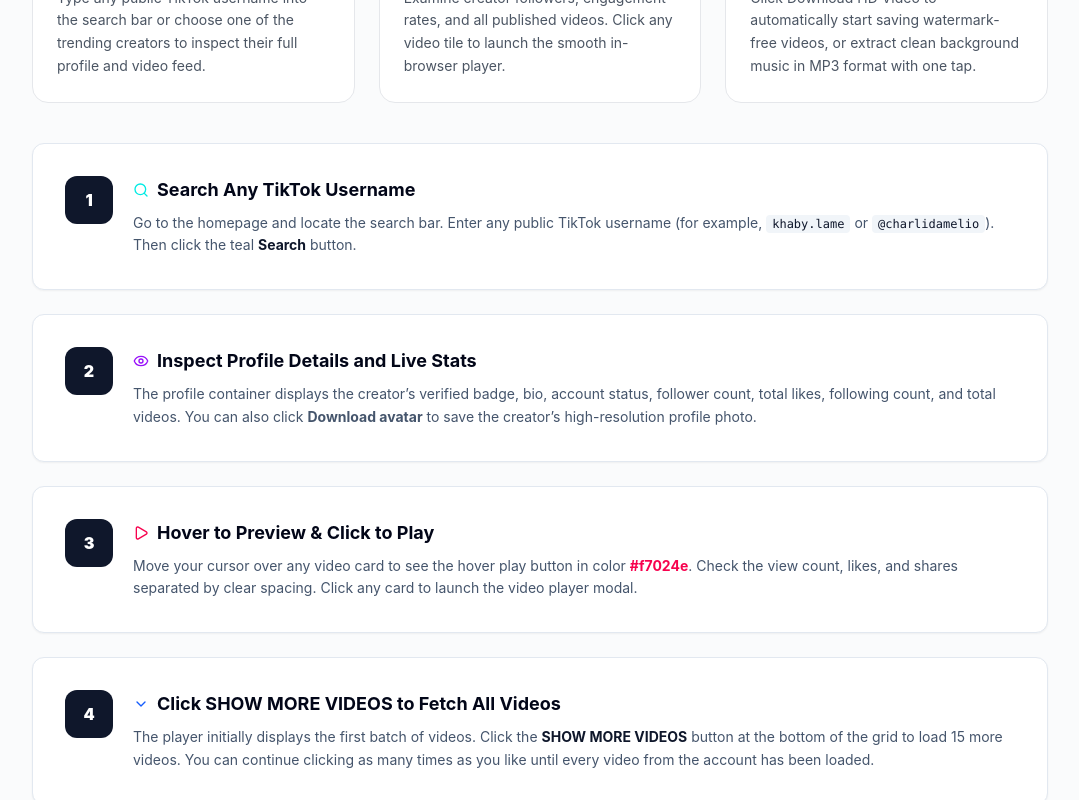
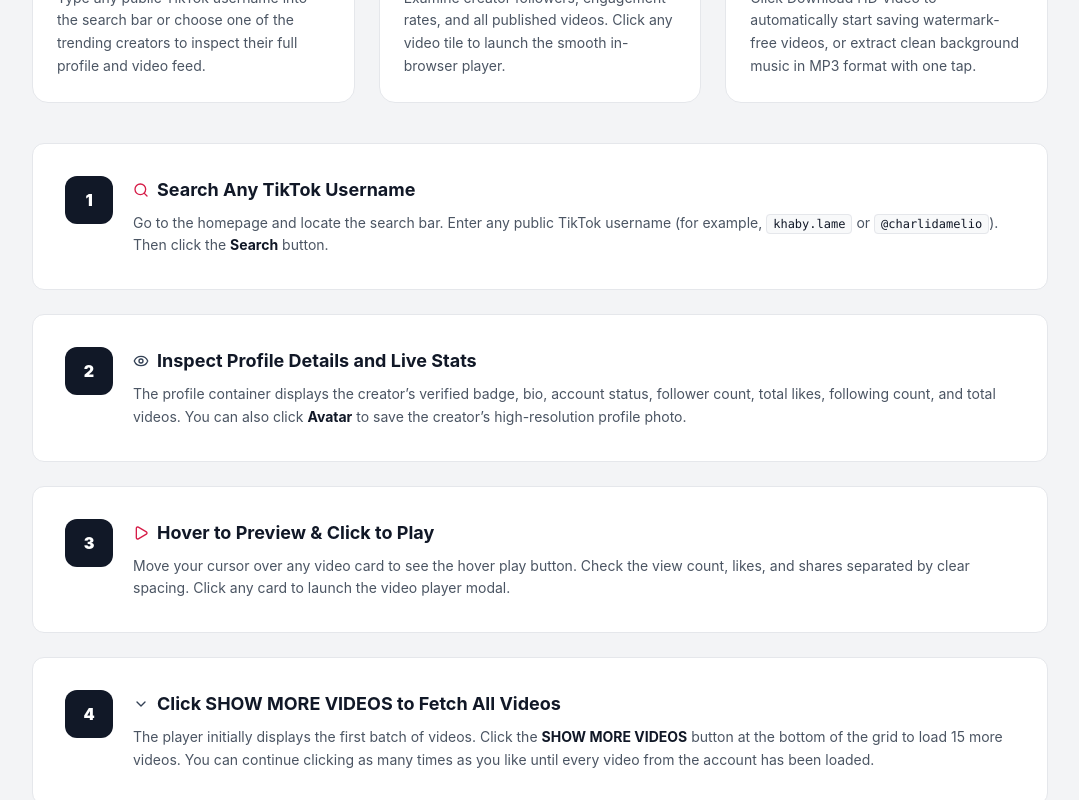
Before and after one commit to eaelax/testing, a Next.js app: page /how-to-use-tiktok-profile-viewer in a window 1280 px wide. Shown: the part 648-1448 px from the top of the page, without its empty margins (100-1179 px from the left). Built offline with nearby package versions, Linux system fonts and the light colour scheme.

Commit message:
Update page.tsx

```diff
--- a/app/how-to-use-tiktok-profile-viewer/page.tsx
+++ b/app/how-to-use-tiktok-profile-viewer/page.tsx
@@ -5,10 +5,8 @@ import {
   Eye,
   Play,
   Download,
-  Music,
   CheckCircle2,
   ChevronDown,
-  ArrowRight,
   HelpCircle,
 } from 'lucide-react';
 import Navbar from '@/components/Navbar';
@@ -75,7 +73,7 @@ export default function HowToUsePage() {
   };
 
   return (
-    <div className="min-h-screen flex flex-col bg-[#fafbfc] text-slate-900">
+    <div className="min-h-screen flex flex-col bg-[#F3F4F6] text-[#111827]">
       <Navbar />
 
       <main className="flex-1 max-w-[1080px] w-full mx-auto px-4 sm:px-6 lg:px-8 py-8 sm:py-12">
@@ -88,15 +86,15 @@ export default function HowToUsePage() {
 
         {/* Hero Section */}
         <div className="text-center max-w-3xl mx-auto my-8">
-          <h1 className="text-3xl sm:text-5xl font-black text-slate-950 tracking-tight leading-tight">
+          <h1 className="text-3xl sm:text-5xl font-black text-[#111827] tracking-tight leading-tight">
             How to Use Tik Profiles Viewer
           </h1>
-          <p className="text-sm sm:text-base md:text-lg text-slate-600 mt-4 leading-relaxed">
+          <p className="text-sm sm:text-base md:text-lg text-[#4B5563] mt-4 leading-relaxed">
             Follow this simple guide to search any public TikTok profile, stream videos without stutter, and download watermark-free HD videos on TikProfilesViewer.com.
           </p>
         </div>
 
-        {/* 3-Step Visual Mockup Cards (Steps.png Design) */}
+        {/* 3-Step Visual Mockup Cards */}
         <div className="my-8">
           <HowToUseSteps />
         </div>
@@ -106,20 +104,20 @@ export default function HowToUsePage() {
           {/* Step 1 */}
           <div
             id="step-1"
-            className="p-6 sm:p-8 rounded-xl bg-white border border-slate-200 shadow-xs flex flex-col sm:flex-row gap-5 items-start"
+            className="p-6 sm:p-8 rounded-xl bg-[#FFFFFF] border border-[#E5E7EB] flex flex-col sm:flex-row gap-5 items-start"
           >
-            <div className="w-12 h-12 rounded-xl bg-slate-900 text-white font-black text-base flex items-center justify-center shrink-0">
+            <div className="w-12 h-12 rounded-xl bg-[#111827] text-[#FFFFFF] font-black text-base flex items-center justify-center shrink-0">
               1
             </div>
             <div className="flex-1 space-y-2">
               <div className="flex items-center gap-2">
-                <Search className="w-4 h-4 text-[#01ebe4]" />
-                <h2 className="text-base sm:text-lg font-bold text-slate-950">
+                <Search className="w-4 h-4 text-[#D61C47]" />
+                <h2 className="text-base sm:text-lg font-bold text-[#111827]">
                   Search Any TikTok Username
                 </h2>
               </div>
-              <p className="text-xs sm:text-sm text-slate-600 leading-relaxed">
-                Go to the homepage and locate the search bar. Enter any public TikTok username (for example, <code className="bg-slate-100 px-1.5 py-0.5 rounded text-slate-900 font-mono text-xs">khaby.lame</code> or <code className="bg-slate-100 px-1.5 py-0.5 rounded text-slate-900 font-mono text-xs">@charlidamelio</code>). Then click the teal <strong className="text-slate-900">Search</strong> button.
+              <p className="text-xs sm:text-sm text-[#4B5563] leading-relaxed">
+                Go to the homepage and locate the search bar. Enter any public TikTok username (for example, <code className="bg-[#F8F9FA] border border-[#E5E7EB] px-1.5 py-0.5 rounded text-[#111827] font-mono text-xs">khaby.lame</code> or <code className="bg-[#F8F9FA] border border-[#E5E7EB] px-1.5 py-0.5 rounded text-[#111827] font-mono text-xs">@charlidamelio</code>). Then click the <strong className="text-[#111827]">Search</strong> button.
               </p>
             </div>
           </div>
@@ -127,20 +125,20 @@ export default function HowToUsePage() {
           {/* Step 2 */}
           <div
             id="step-2"
-            className="p-6 sm:p-8 rounded-xl bg-white border border-slate-200 shadow-xs flex flex-col sm:flex-row gap-5 items-start"
+            className="p-6 sm:p-8 rounded-xl bg-[#FFFFFF] border border-[#E5E7EB] flex flex-col sm:flex-row gap-5 items-start"
           >
-            <div className="w-12 h-12 rounded-xl bg-slate-900 text-white font-black text-base flex items-center justify-center shrink-0">
+            <div className="w-12 h-12 rounded-xl bg-[#111827] text-[#FFFFFF] font-black text-base flex items-center justify-center shrink-0">
               2
             </div>
             <div className="flex-1 space-y-2">
               <div className="flex items-center gap-2">
-                <Eye className="w-4 h-4 text-purple-600" />
-                <h2 className="text-base sm:text-lg font-bold text-slate-950">
+                <Eye className="w-4 h-4 text-[#334155]" />
+                <h2 className="text-base sm:text-lg font-bold text-[#111827]">
                   Inspect Profile Details and Live Stats
                 </h2>
               </div>
-              <p className="text-xs sm:text-sm text-slate-600 leading-relaxed">
-                The profile container displays the creator’s verified badge, bio, account status, follower count, total likes, following count, and total videos. You can also click <strong>Download avatar</strong> to save the creator’s high-resolution profile photo.
+              <p className="text-xs sm:text-sm text-[#4B5563] leading-relaxed">
+                The profile container displays the creator’s verified badge, bio, account status, follower count, total likes, following count, and total videos. You can also click <strong className="text-[#111827]">Avatar</strong> to save the creator’s high-resolution profile photo.
               </p>
             </div>
           </div>
@@ -148,20 +146,20 @@ export default function HowToUsePage() {
           {/* Step 3 */}
           <div
             id="step-3"
-            className="p-6 sm:p-8 rounded-xl bg-white border border-slate-200 shadow-xs flex flex-col sm:flex-row gap-5 items-start"
+            className="p-6 sm:p-8 rounded-xl bg-[#FFFFFF] border border-[#E5E7EB] flex flex-col sm:flex-row gap-5 items-start"
           >
-            <div className="w-12 h-12 rounded-xl bg-slate-900 text-white font-black text-base flex items-center justify-center shrink-0">
+            <div className="w-12 h-12 rounded-xl bg-[#111827] text-[#FFFFFF] font-black text-base flex items-center justify-center shrink-0">
               3
             </div>
             <div className="flex-1 space-y-2">
               <div className="flex items-center gap-2">
-                <Play className="w-4 h-4 text-[#f7024e]" />
-                <h2 className="text-base sm:text-lg font-bold text-slate-950">
+                <Play className="w-4 h-4 text-[#D61C47]" />
+                <h2 className="text-base sm:text-lg font-bold text-[#111827]">
                   Hover to Preview &amp; Click to Play
                 </h2>
               </div>
-              <p className="text-xs sm:text-sm text-slate-600 leading-relaxed">
-                Move your cursor over any video card to see the hover play button in color <strong className="text-[#f7024e]">#f7024e</strong>. Check the view count, likes, and shares separated by clear spacing. Click any card to launch the video player modal.
+              <p className="text-xs sm:text-sm text-[#4B5563] leading-relaxed">
+                Move your cursor over any video card to see the hover play button. Check the view count, likes, and shares separated by clear spacing. Click any card to launch the video player modal.
               </p>
             </div>
           </div>
@@ -169,20 +167,20 @@ export default function HowToUsePage() {
           {/* Step 4 */}
           <div
             id="step-4"
-            className="p-6 sm:p-8 rounded-xl bg-white border border-slate-200 shadow-xs flex flex-col sm:flex-row gap-5 items-start"
+            className="p-6 sm:p-8 rounded-xl bg-[#FFFFFF] border border-[#E5E7EB] flex flex-col sm:flex-row gap-5 items-start"
           >
-            <div className="w-12 h-12 rounded-xl bg-slate-900 text-white font-black text-base flex items-center justify-center shrink-0">
+            <div className="w-12 h-12 rounded-xl bg-[#111827] text-[#FFFFFF] font-black text-base flex items-center justify-center shrink-0">
               4
             </div>
             <div className="flex-1 space-y-2">
               <div className="flex items-center gap-2">
-                <ChevronDown className="w-4 h-4 text-blue-600" />
-                <h2 className="text-base sm:text-lg font-bold text-slate-950">
+                <ChevronDown className="w-4 h-4 text-[#334155]" />
+                <h2 className="text-base sm:text-lg font-bold text-[#111827]">
                   Click SHOW MORE VIDEOS to Fetch All Videos
                 </h2>
               </div>
-              <p className="text-xs sm:text-sm text-slate-600 leading-relaxed">
-                The player initially displays the first batch of videos. Click the <strong className="text-slate-900 uppercase">SHOW MORE VIDEOS</strong> button at the bottom of the grid to load 15 more videos. You can continue clicking as many times as you like until every video from the account has been loaded.
+              <p className="text-xs sm:text-sm text-[#4B5563] leading-relaxed">
+                The player initially displays the first batch of videos. Click the <strong className="text-[#111827] uppercase">SHOW MORE VIDEOS</strong> button at the bottom of the grid to load 15 more videos. You can continue clicking as many times as you like until every video from the account has been loaded.
               </p>
             </div>
           </div>
@@ -190,65 +188,65 @@ export default function HowToUsePage() {
           {/* Step 5 */}
           <div
             id="step-5"
-            className="p-6 sm:p-8 rounded-xl bg-white border border-slate-200 shadow-xs flex flex-col sm:flex-row gap-5 items-start"
+            className="p-6 sm:p-8 rounded-xl bg-[#FFFFFF] border border-[#E5E7EB] flex flex-col sm:flex-row gap-5 items-start"
           >
-            <div className="w-12 h-12 rounded-xl bg-slate-900 text-white font-black text-base flex items-center justify-center shrink-0">
+            <div className="w-12 h-12 rounded-xl bg-[#111827] text-[#FFFFFF] font-black text-base flex items-center justify-center shrink-0">
               5
             </div>
             <div className="flex-1 space-y-2">
               <div className="flex items-center gap-2">
-                <Download className="w-4 h-4 text-emerald-600" />
-                <h2 className="text-base sm:text-lg font-bold text-slate-950">
+                <Download className="w-4 h-4 text-[#0F766E]" />
+                <h2 className="text-base sm:text-lg font-bold text-[#111827]">
                   Download Watermark-Free HD Video or MP3 Audio
                 </h2>
               </div>
-              <p className="text-xs sm:text-sm text-slate-600 leading-relaxed">
-                Inside the player modal, click <strong>Download HD Video</strong> to save the original MP4 video without any TikTok watermark logo. If you only want the background music or voice sound, click <strong>Download Audio (MP3)</strong> to save it directly to your device.
+              <p className="text-xs sm:text-sm text-[#4B5563] leading-relaxed">
+                Inside the player modal, click <strong className="text-[#111827]">Download HD Video</strong> to save the original MP4 video without any TikTok watermark logo. If you only want the background music or voice sound, click <strong className="text-[#111827]">Download Audio (MP3)</strong> to save it directly to your device.
               </p>
             </div>
           </div>
         </div>
 
         {/* Helpful Tips Section */}
-        <section className="bg-white rounded-xl border border-slate-200 p-6 sm:p-8 shadow-xs my-8">
+        <section className="bg-[#FFFFFF] rounded-xl border border-[#E5E7EB] p-6 sm:p-8 my-8">
           <div className="flex items-center gap-2 mb-4">
-            <HelpCircle className="w-5 h-5 text-slate-900" />
-            <h2 className="text-base sm:text-lg font-bold text-slate-950">
+            <HelpCircle className="w-5 h-5 text-[#111827]" />
+            <h2 className="text-base sm:text-lg font-bold text-[#111827]">
               Helpful Tips for Best Experience
             </h2>
           </div>
 
-          <div className="grid grid-cols-1 md:grid-cols-2 gap-4 text-xs sm:text-sm text-slate-600">
-            <div className="p-4 rounded-lg bg-slate-50 border border-slate-100 flex items-start gap-2.5">
-              <CheckCircle2 className="w-4 h-4 text-emerald-600 shrink-0 mt-0.5" />
-              <span><strong>No @ symbol needed:</strong> You can type the username with or without the @ sign. Both work equally fast.</span>
+          <div className="grid grid-cols-1 md:grid-cols-2 gap-4 text-xs sm:text-sm text-[#4B5563]">
+            <div className="p-4 rounded-lg bg-[#F8F9FA] border border-[#E5E7EB] flex items-start gap-2.5">
+              <CheckCircle2 className="w-4 h-4 text-[#0F766E] shrink-0 mt-0.5" />
+              <span><strong className="text-[#111827]">No @ symbol needed:</strong> You can type the username with or without the @ sign. Both work equally fast.</span>
             </div>
-            <div className="p-4 rounded-lg bg-slate-50 border border-slate-100 flex items-start gap-2.5">
-              <CheckCircle2 className="w-4 h-4 text-emerald-600 shrink-0 mt-0.5" />
-              <span><strong>Works on iPhone and Android:</strong> Videos will download directly to your Files or Downloads folder without special apps.</span>
+            <div className="p-4 rounded-lg bg-[#F8F9FA] border border-[#E5E7EB] flex items-start gap-2.5">
+              <CheckCircle2 className="w-4 h-4 text-[#0F766E] shrink-0 mt-0.5" />
+              <span><strong className="text-[#111827]">Works on iPhone and Android:</strong> Videos will download directly to your Files or Downloads folder without special apps.</span>
             </div>
-            <div className="p-4 rounded-lg bg-slate-50 border border-slate-100 flex items-start gap-2.5">
-              <CheckCircle2 className="w-4 h-4 text-emerald-600 shrink-0 mt-0.5" />
-              <span><strong>Full Screen Video:</strong> Use the fullscreen toggle in the bottom right of the video player to watch videos in full size.</span>
+            <div className="p-4 rounded-lg bg-[#F8F9FA] border border-[#E5E7EB] flex items-start gap-2.5">
+              <CheckCircle2 className="w-4 h-4 text-[#0F766E] shrink-0 mt-0.5" />
+              <span><strong className="text-[#111827]">Full Screen Video:</strong> Use the fullscreen toggle in the bottom right of the video player to watch videos in full size.</span>
             </div>
-            <div className="p-4 rounded-lg bg-slate-50 border border-slate-100 flex items-start gap-2.5">
-              <CheckCircle2 className="w-4 h-4 text-emerald-600 shrink-0 mt-0.5" />
-              <span><strong>Trending Profiles:</strong> Use the quick links right beneath the search bar to jump to popular creators in one click.</span>
+            <div className="p-4 rounded-lg bg-[#F8F9FA] border border-[#E5E7EB] flex items-start gap-2.5">
+              <CheckCircle2 className="w-4 h-4 text-[#0F766E] shrink-0 mt-0.5" />
+              <span><strong className="text-[#111827]">Trending Profiles:</strong> Use the quick links right beneath the search bar to jump to popular creators in one click.</span>
             </div>
           </div>
         </section>
 
         {/* CTA */}
-        <div className="p-8 sm:p-10 rounded-xl bg-slate-900 text-white text-center flex flex-col items-center gap-4 my-8 shadow-xs">
-          <h2 className="text-xl sm:text-2xl font-bold">
+        <div className="p-8 sm:p-10 rounded-xl bg-[#111827] text-[#FFFFFF] text-center flex flex-col items-center gap-4 my-8">
+          <h2 className="text-xl sm:text-2xl font-bold text-[#FFFFFF]">
             Try Tik Profiles Viewer Now
           </h2>
-          <p className="text-xs sm:text-sm text-slate-300 max-w-lg">
+          <p className="text-xs sm:text-sm text-[#D1D5DB] max-w-lg">
             Search any public TikTok account, stream videos instantly, and save HD videos without watermarks.
           </p>
           <Link
             href="/"
-            className="px-6 py-2.5 rounded-lg bg-[#01ebe4] hover:bg-[#00d7d0] text-black font-bold text-xs sm:text-sm transition-all"
+            className="px-6 py-2.5 rounded-lg bg-[#D61C47] hover:bg-[#B9153B] text-[#FFFFFF] font-bold text-xs sm:text-sm transition-colors"
           >
             Start Viewing Profiles
           </Link>
```
